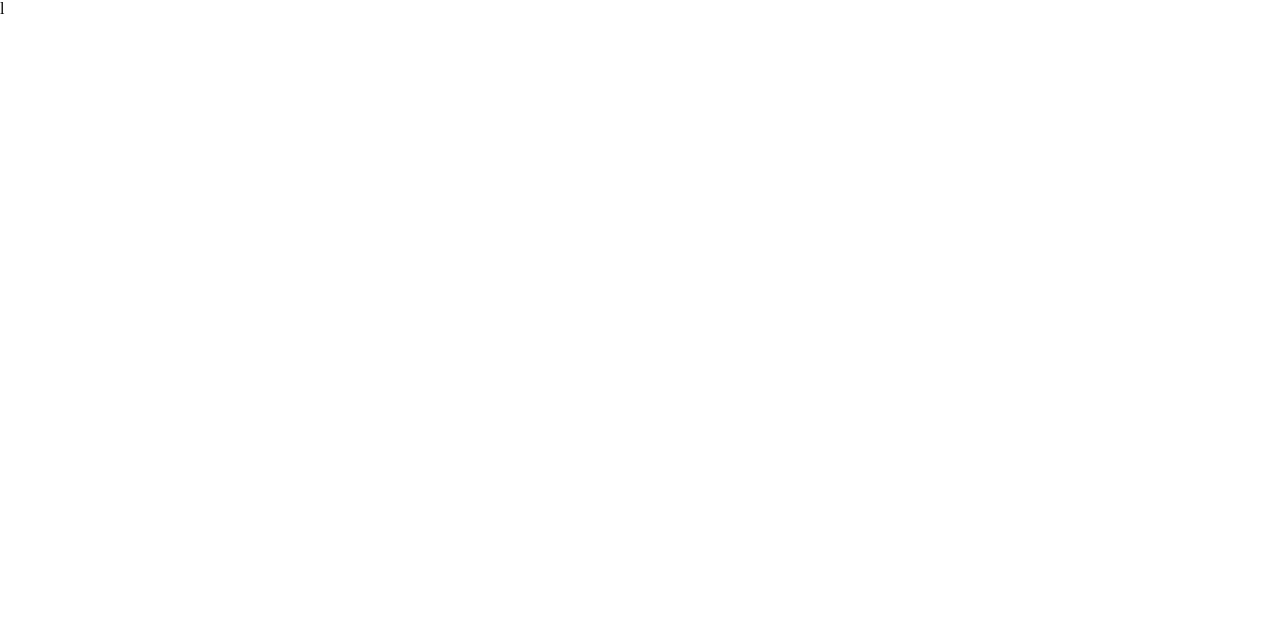
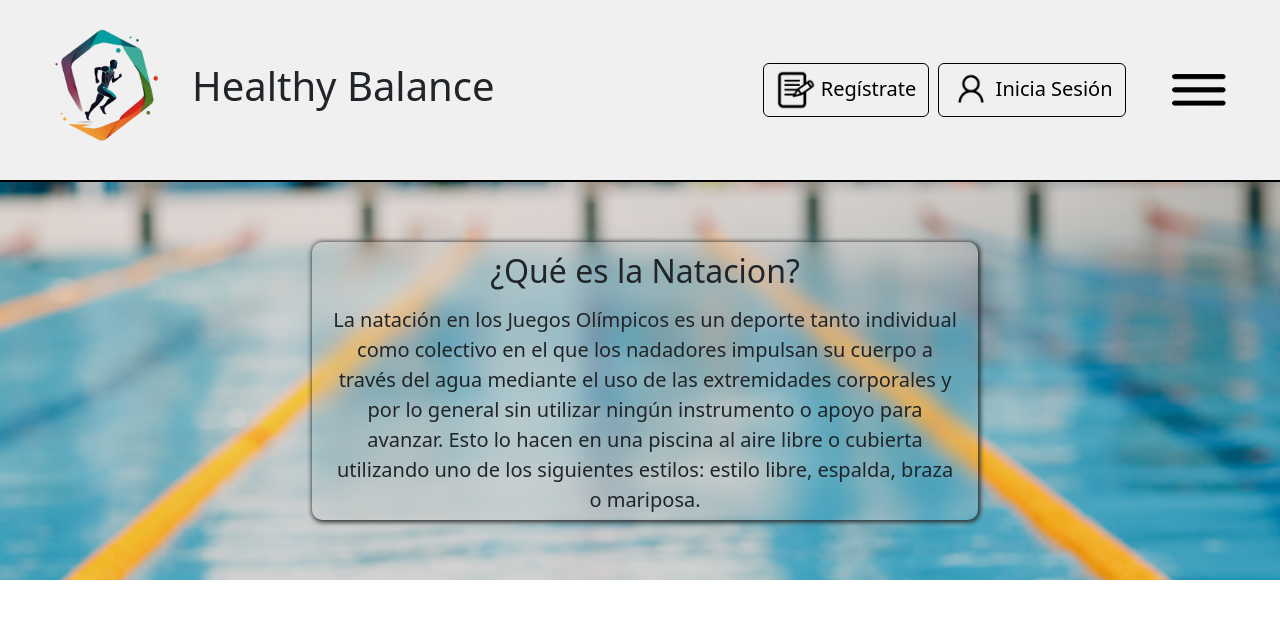
Before and after one commit to Nreale/Tp-Final, a website: page paginas/Natacion.html in a window 1280 px wide. Drawn offline with nearby package versions, Linux system fonts and the light colour scheme.

Commit message:
Natacion 1

```diff
--- a/paginas/Natacion.html
+++ b/paginas/Natacion.html
@@ -2,11 +2,42 @@
 <html lang="en">
 <head>
     <link rel="stylesheet" href="../css/mainNat.css">
+    <link href="https://cdn.jsdelivr.net/npm/bootstrap@5.3.3/dist/css/bootstrap.min.css" rel="stylesheet" integrity="sha384-QWTKZyjpPEjISv5WaRU9OFeRpok6YctnYmDr5pNlyT2bRjXh0JMhjY6hW+ALEwIH" crossorigin="anonymous">
+    <script src="https://cdn.jsdelivr.net/npm/bootstrap@5.3.3/dist/js/bootstrap.bundle.min.js" integrity="sha384-YvpcrYf0tY3lHB60NNkmXc5s9fDVZLESaAA55NDzOxhy9GkcIdslK1eN7N6jIeHz" crossorigin="anonymous"></script>
     <meta charset="UTF-8">
     <meta name="viewport" content="width=device-width, initial-scale=1.0">
+    <meta name="description" content="Una pagina especializada en deportes y salud para tu cuidado, informandote de dietas, actividades deportivas y productos para ello">
+    <meta name="keywords" content="Nutricion, Salud, Deportes, actividades, rutinas, dieta, futbol, volley, basquet, basquetball, tenis, natacion, hockey, cuidados, ejercicio, deportes caba, Healthy Balance, tienda cuidados">
     <title>Deporte - Natación</title>
 </head>
 <body>
-    l
+    <header class="row container-fluid" id="header">
+        <div class="logoP col-lg-7">
+            <img src="../assets/iconos/logo.png" alt="">
+            <h1>Healthy Balance</h1>
+        </div>
+        <div class="maslogos col-lg-5">
+            <button type="button" class="btn btn-outline-light"><img src="../assets/iconos/registro.png" alt=""><p>Regístrate</p></button>
+            <button type="button" class="btn btn-outline-light"><img src="../assets/iconos/sesion.png" alt=""><p>Inicia Sesión</p></button>
+            <a href="" data-bs-toggle="dropdown"><img class="menu" src="../assets/iconos/menu.png" alt=""></a>
+            <div class="dropdown-menu">
+                <a class="dropdown-item" href="">Inicio</a>
+                <a class="dropdown-item" href="">Nutricion</a>
+                <a class="dropdown-item" href="paginas/Futbol.html">Futbol</a>
+                <a class="dropdown-item" href="">Tenis</a>
+                <a class="dropdown-item" href="">Basket</a>
+                <a class="dropdown-item" href="">Voley</a>
+                <a class="dropdown-item" href="">Natacion</a>
+                <a class="dropdown-item" href="">Hockey</a>
+            </div>
+        </div>
+    </header>
+
+    <div class="cont1">
+        <div class="contHijo1">
+            <h2>¿Qué es la Natacion?</h2>
+            <p> La natación en los Juegos Olímpicos es un deporte tanto individual como colectivo en el que los nadadores impulsan su cuerpo a través del agua mediante el uso de las extremidades corporales y por lo general sin utilizar ningún instrumento o apoyo para avanzar. Esto lo hacen en una piscina al aire libre o cubierta utilizando uno de los siguientes estilos: estilo libre, espalda, braza o mariposa.</p>
+        </div>
+    </div>
 </body>
 </html>
--- a/scss/_menu.scss
+++ b/scss/_menu.scss
@@ -5,7 +5,7 @@
 
 /* Header */
 #header{
-    background-color: #f5e6d7;
+    background-color: rgb(240, 240, 240);
     margin: 0;
     padding: 0;
 }
--- a/scss/mainNat.scss
+++ b/scss/mainNat.scss
@@ -1 +1,33 @@
 @import "menu";
+
+.cont1{
+    display: flex;
+    flex-direction: row;
+    align-items: center;
+    justify-content: center;
+    background: url(../assets/imagenes/natP.png);
+    background-size: cover;
+    width: 100%;
+    height: 400px;
+    border-top: 2px solid black;
+}
+
+.contHijo1{
+    display: flex;
+    width: 52%;
+    height: 70%;
+    flex-direction: column;
+    align-items: center;
+    backdrop-filter: blur(10px);
+    margin: 30px 0px 30px 10px;
+    box-shadow: 1px 1px 5px 1px;
+    border-radius: 10px;
+    text-align: center;
+    h2{
+        margin: 10px 0px 0px 0px;
+    }
+    p{
+        margin: 15px 20px 0px 20px;
+        font-size: 20px;
+    }
+}
```
Also changed, not shown: assets/imagenes/natP.png (added), css/mainNat.css.
